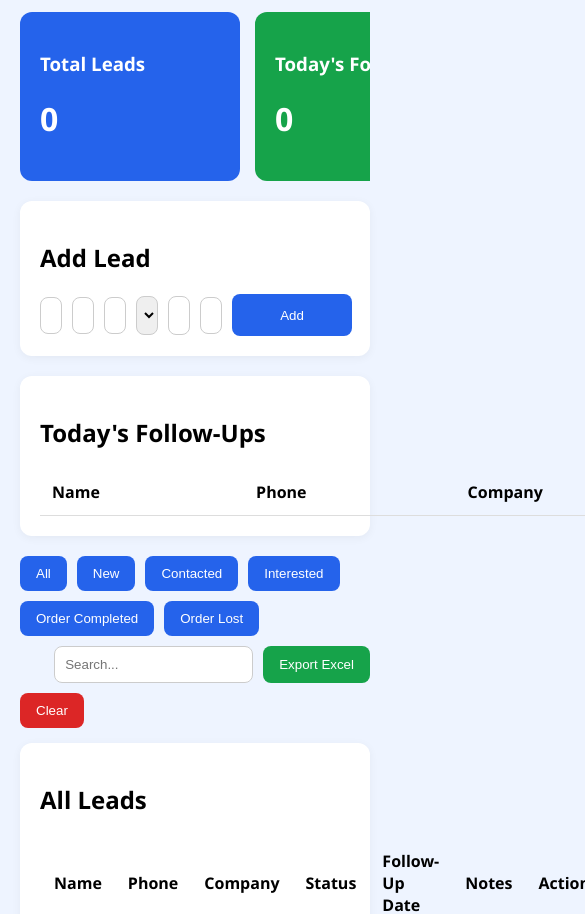
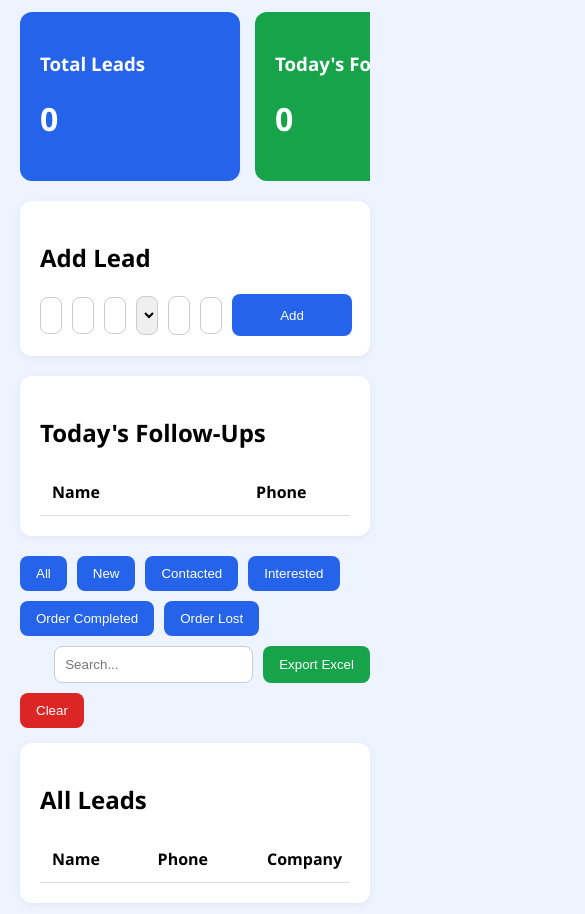
Before and after one commit to mannat2003-cloud/Cloud-Tech-CRM, a website: page public/index.html in a window 390 px wide. Shown: the part 187-1101 px from the top of the page, 585 px wide, since content can reach past the window. Drawn offline with nearby package versions, Linux system fonts and the light colour scheme; no server answers; sample sign-in values are in the browser's storage; a script that the page names is missing.

Commit message:
fixed mobile table scroll

```diff
--- a/public/index.html
+++ b/public/index.html
@@ -47,10 +47,25 @@
 .updated {
   animation: glow 0.6s ease;
 }
-/* FINAL SINGLE TABLE RULE */
+/* default desktop */
+.table-wrapper {
+  overflow-x: visible;
+}
 
-.body {
-  overflow-x: auto;
+/* MOBILE ONLY */
+@media (max-width: 768px) {
+  .table-wrapper {
+    width: 100%;
+    overflow-x: auto;
+  }
+
+  .table-wrapper table {
+    min-width: 900px;
+  }
+
+  th, td {
+    white-space: nowrap;
+  }
 }
 
 .table-wrapper table {
@@ -84,6 +99,9 @@
   flex-wrap: nowrap;   /* ❌ wrap OFF */
   overflow-x: auto;
   gap: 15px;
+}
+.table-wrapper {
+  -webkit-overflow-scrolling: touch;
 }
 
 .box {
@@ -272,6 +290,8 @@ style="margin-left:auto;"
 <div class="card">
   <h2>All Leads</h2>
 
+  <div class="table-wrapper">
+
   <table>
     <thead>
       <tr>
@@ -286,6 +306,7 @@ style="margin-left:auto;"
     </thead>
     <tbody id="tableBody"></tbody>
   </table>
+</div>
 </div>
 <div id="toast">Saved successfully</div>
 
```
